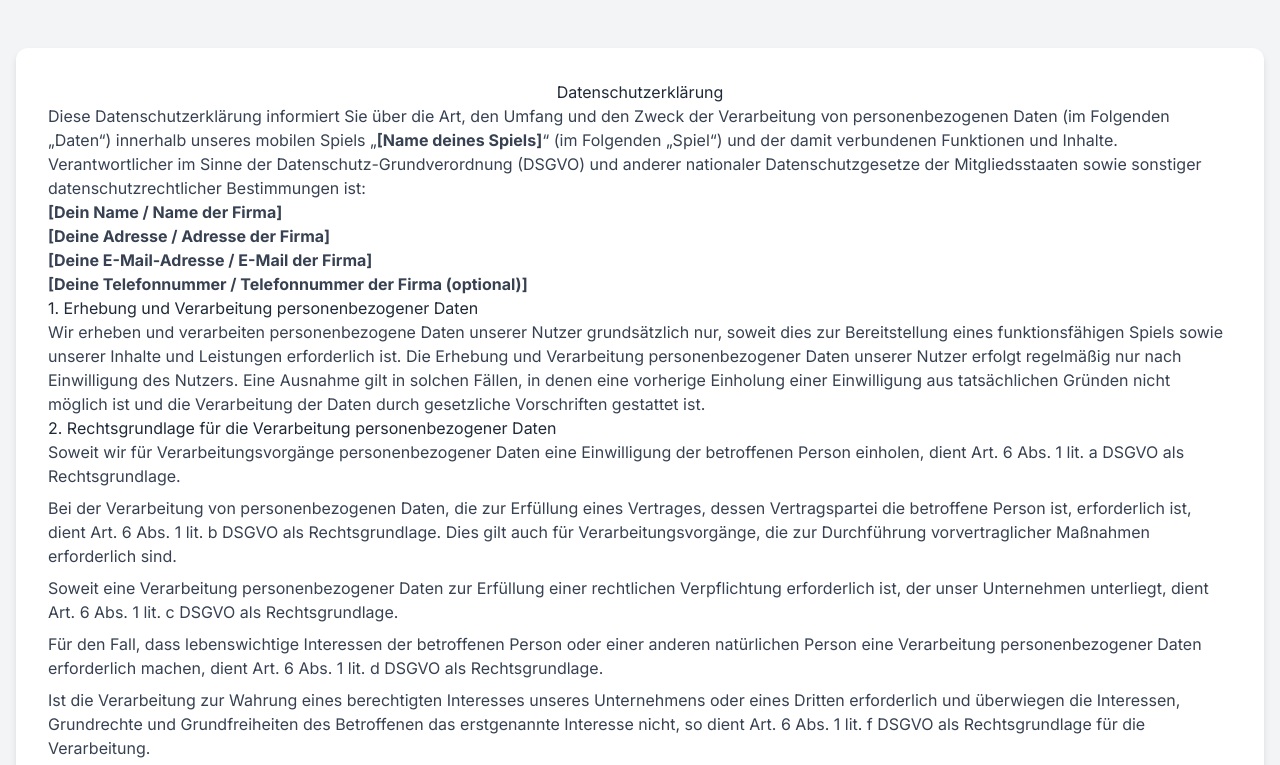
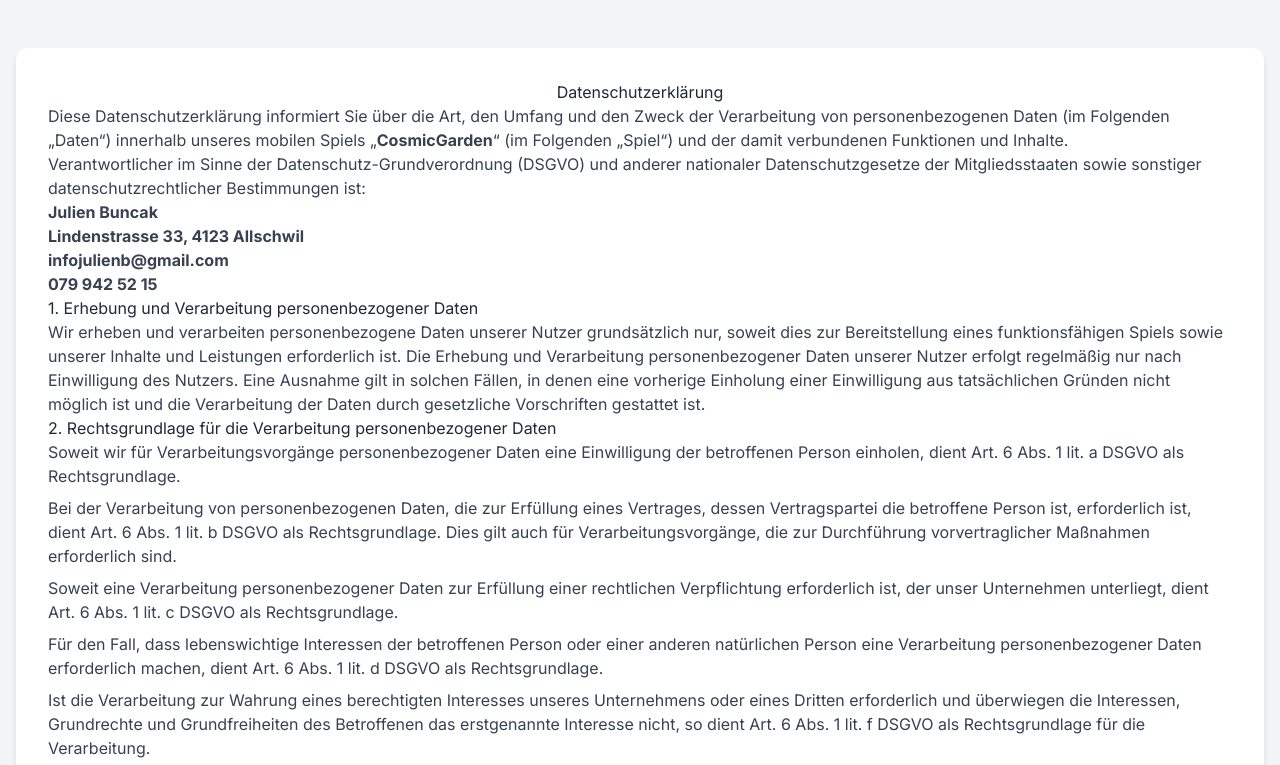
Before and after one commit to CosmicGarden/privacy-policy, a plain HTML site: page index.html in a window 1280 px wide. Shown: the top 765 px of the page. Drawn offline with nearby package versions, Linux system fonts and the light colour scheme.

Commit message:
Update index.html

```diff
--- a/index.html
+++ b/index.html
@@ -3,7 +3,7 @@
 <head>
     <meta charset="UTF-8">
     <meta name="viewport" content="width=device-width, initial-scale=1.0">
-    <title>Datenschutzerklärung - [Name deines Spiels]</title>
+    <title>Datenschutzerklärung - CosmicGarden</title>
     <!-- Tailwind CSS CDN für einfaches Styling -->
     <script src="https://cdn.tailwindcss.com"></script>
     <link href="https://fonts.googleapis.com/css2?family=Inter:wght@400;600;700&display=swap" rel="stylesheet">
@@ -67,13 +67,13 @@
     <div class="container">
         <h1>Datenschutzerklärung</h1>
 
-        <p>Diese Datenschutzerklärung informiert Sie über die Art, den Umfang und den Zweck der Verarbeitung von personenbezogenen Daten (im Folgenden „Daten“) innerhalb unseres mobilen Spiels „<strong>[Name deines Spiels]</strong>“ (im Folgenden „Spiel“) und der damit verbundenen Funktionen und Inhalte.</p>
+        <p>Diese Datenschutzerklärung informiert Sie über die Art, den Umfang und den Zweck der Verarbeitung von personenbezogenen Daten (im Folgenden „Daten“) innerhalb unseres mobilen Spiels „<strong>CosmicGarden</strong>“ (im Folgenden „Spiel“) und der damit verbundenen Funktionen und Inhalte.</p>
         <p>Verantwortlicher im Sinne der Datenschutz-Grundverordnung (DSGVO) und anderer nationaler Datenschutzgesetze der Mitgliedsstaaten sowie sonstiger datenschutzrechtlicher Bestimmungen ist:</p>
 
-        <p><strong>[Dein Name / Name der Firma]</strong><br>
-        <strong>[Deine Adresse / Adresse der Firma]</strong><br>
-        <strong>[Deine E-Mail-Adresse / E-Mail der Firma]</strong><br>
-        <strong>[Deine Telefonnummer / Telefonnummer der Firma (optional)]</strong></p>
+        <p><strong>Julien Buncak</strong><br>
+        <strong>Lindenstrasse 33, 4123 Allschwil</strong><br>
+        <strong>infojulienb@gmail.com</strong><br>
+        <strong>079 942 52 15</strong></p>
 
         <h2>1. Erhebung und Verarbeitung personenbezogener Daten</h2>
         <p>Wir erheben und verarbeiten personenbezogene Daten unserer Nutzer grundsätzlich nur, soweit dies zur Bereitstellung eines funktionsfähigen Spiels sowie unserer Inhalte und Leistungen erforderlich ist. Die Erhebung und Verarbeitung personenbezogener Daten unserer Nutzer erfolgt regelmäßig nur nach Einwilligung des Nutzers. Eine Ausnahme gilt in solchen Fällen, in denen eine vorherige Einholung einer Einwilligung aus tatsächlichen Gründen nicht möglich ist und die Verarbeitung der Daten durch gesetzliche Vorschriften gestattet ist.</p>
@@ -128,7 +128,7 @@
         <h2>8. Änderungen dieser Datenschutzerklärung</h2>
         <p>Wir behalten uns vor, diese Datenschutzerklärung anzupassen, damit sie stets den aktuellen rechtlichen Anforderungen entspricht oder um Änderungen unserer Leistungen in der Datenschutzerklärung umzusetzen, z.B. bei der Einführung neuer Dienste. Für Ihren erneuten Besuch gilt dann die neue Datenschutzerklärung.</p>
 
-        <p>Stand: <strong>[Datum der letzten Aktualisierung, z.B. 10. Juli 2025]</strong></p>
+        <p>Stand: <strong>Datum der letzten Aktualisierung, 10. Juli 2025</strong></p>
     </div>
 </body>
 </html>
```
